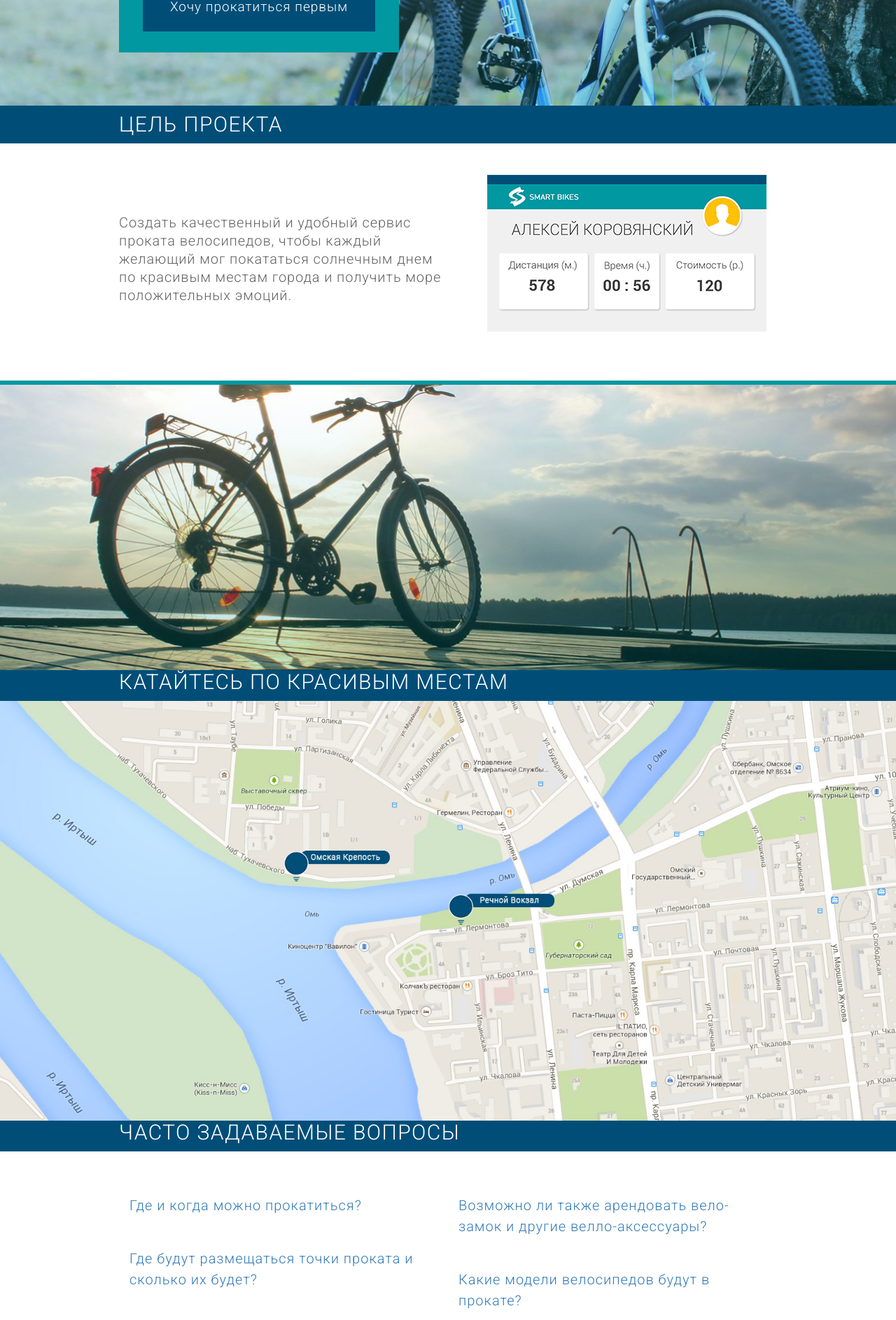
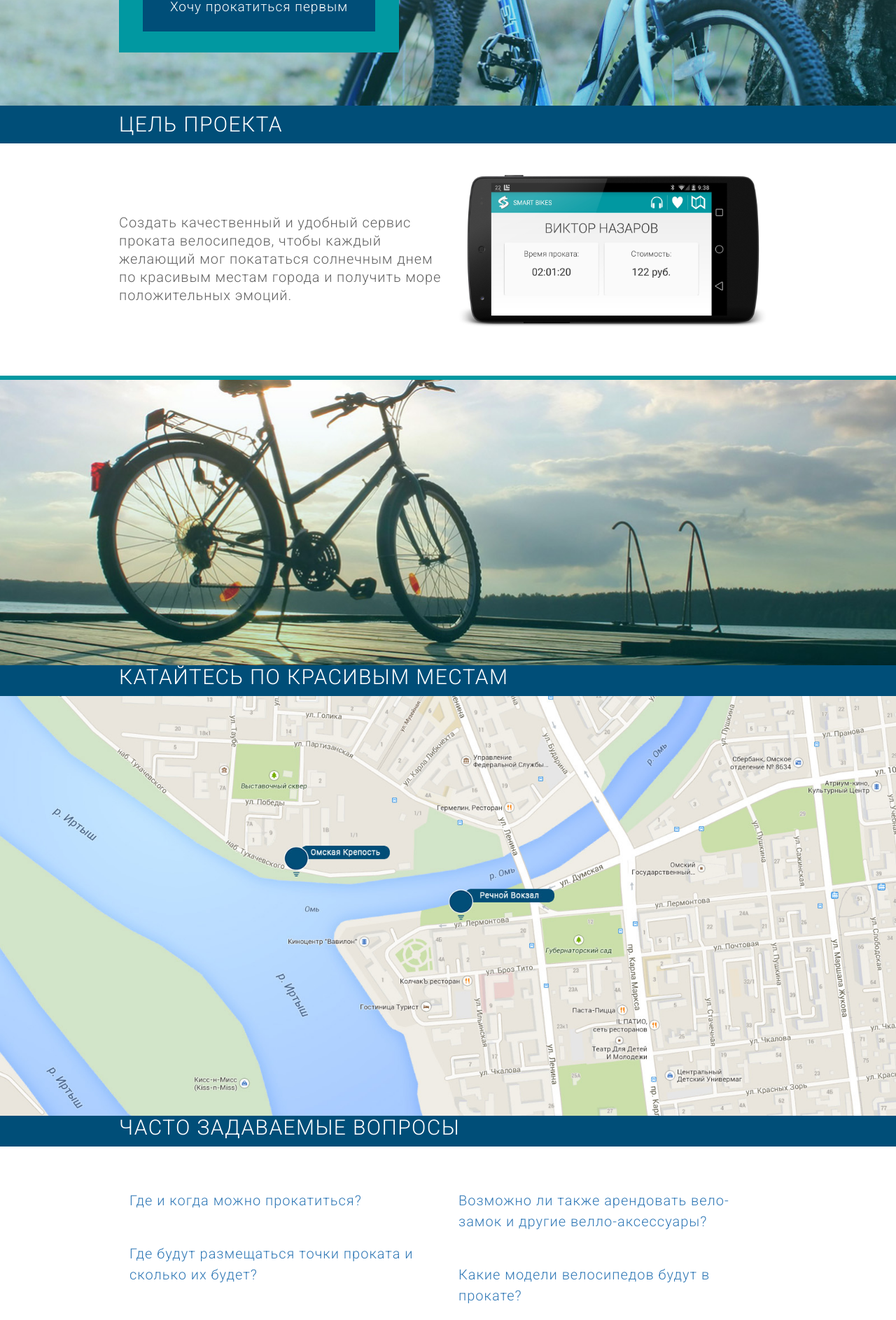
Before and after one commit to blan4/SmartBikesLanding, a Jekyll site: the page built from index.html, in a window 1280 px wide. Shown: the part 435-2322 px from the top of the page at 70% size. Built offline with Jekyll 4.4.1, drawn with Linux system fonts in a browser that asks for light colours; nearby versions of some CDN libraries.

Commit message:
add cool photo

```diff
--- a/index.html
+++ b/index.html
@@ -14,7 +14,7 @@ layout: default
       <p class="light">Создать качественный и удобный сервис проката велосипедов, чтобы каждый желающий мог покататься солнечным днем по красивым местам города и получить море положительных эмоций.</p>
     </div>
     <div class="col-md-6">
-      <img src='img/android_app.jpg' class="img-responsive righter" />
+      <img src='img/application.jpg' class="img-responsive righter" />
     </div>
   </div>
 </article>
```
Also changed, not shown: img/application.jpg (added).
